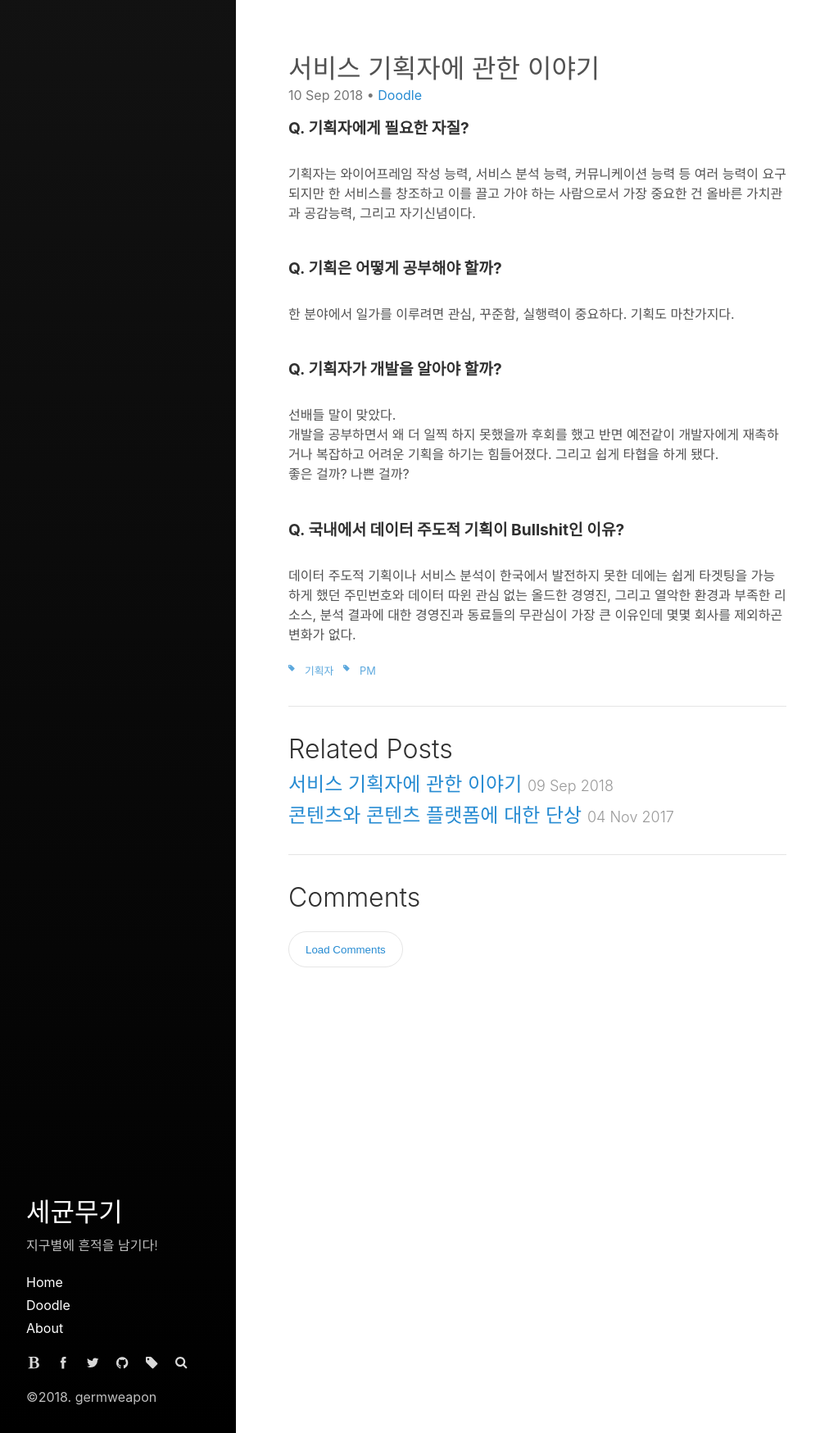
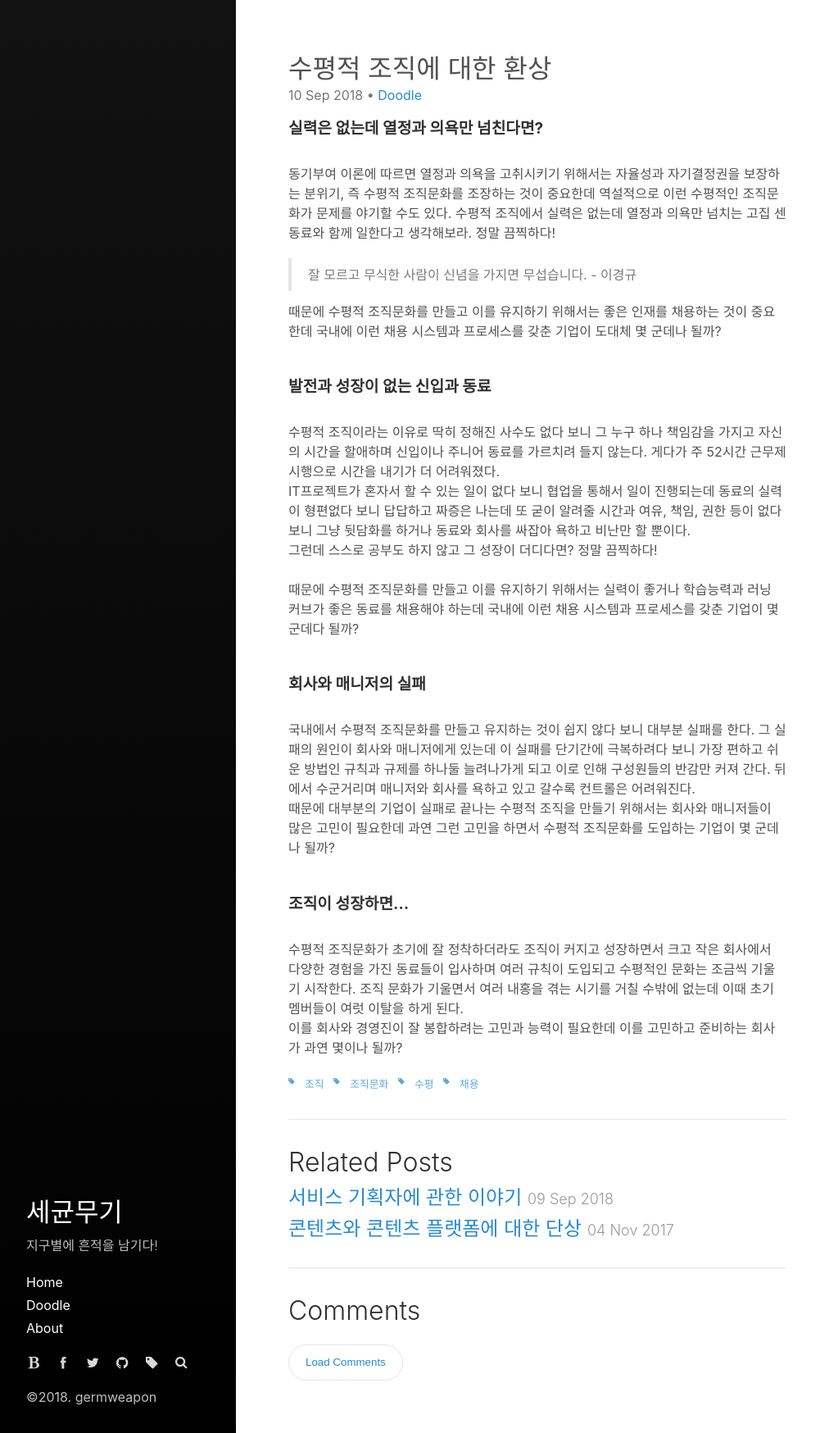
Before and after one commit to germweapon/germweapon.github.io, a Jekyll site: the page built from _posts/2018-09-10-수평적-조직에-대한-환상.md, in a window 1280 px wide. Shown: the whole page at 82% size, without its empty margins (0-1023 px from the left). Built offline with Jekyll 4.4.1, drawn with Linux system fonts in a browser that asks for light colours.

Commit message:
modified new post

```diff
--- a/_posts/2018-09-10-수평적-조직에-대한-환상.md
+++ b/_posts/2018-09-10-수평적-조직에-대한-환상.md
@@ -1,33 +1,43 @@
 ---
 layout: post
-title: 서비스 기획자에 관한 이야기
-description: "기획자를 위한 가이드"
+title: 수평적 조직에 대한 환상
+description: "수평적 조직 문화에 대한 이야기?"
 image: "/assets/_images/2017-11/germweapon.jpg"
 categories:
   - Doodle
 tags:
-  - 기획자
-  - PM
+  - 조직
+  - 조직문화
+  - 수평
+  - 채용
 ---
 
 
-#### **Q. 기획자에게 필요한 자질?**
+#### **실력은 없는데 열정과 의욕만 넘친다면?**
 <br/>
-기획자는 와이어프레임 작성 능력, 서비스 분석 능력, 커뮤니케이션 능력 등 여러 능력이 요구되지만 한 서비스를 창조하고 이를 끌고 가야 하는 사람으로서 가장 중요한 건 올바른 가치관과 공감능력, 그리고 자기신념이다.
+동기부여 이론에 따르면 열정과 의욕을 고취시키기 위해서는 자율성과 자기결정권을 보장하는 분위기, 즉 수평적 조직문화를 조장하는 것이 중요한데 역설적으로 이런 수평적인 조직문화가 문제를 야기할 수도 있다. 수평적 조직에서 실력은 없는데 열정과 의욕만 넘치는 고집 센 동료와 함께 일한다고 생각해보라. 정말 끔찍하다!
+
+>잘 모르고 무식한 사람이 신념을 가지면 무섭습니다. - 이경규
+
+때문에 수평적 조직문화를 만들고 이를 유지하기 위해서는 좋은 인재를 채용하는 것이 중요한데 국내에 이런 채용 시스템과 프로세스를 갖춘 기업이 도대체 몇 군데나 될까?
 <br/>
 <br/>
-#### **Q. 기획은 어떻게 공부해야 할까?**
+#### **발전과 성장이 없는 신입과 동료**
 <br/>
-한 분야에서 일가를 이루려면 관심, 꾸준함, 실행력이 중요하다. 기획도 마찬가지다.
+수평적 조직이라는 이유로 딱히 정해진 사수도 없다 보니 그 누구 하나 책임감을 가지고 자신의 시간을 할애하며 신입이나 주니어 동료를 가르치려 들지 않는다. 게다가 주 52시간 근무제 시행으로 시간을 내기가 더 어려워졌다.<br/>
+IT프로젝트가 혼자서 할 수 있는 일이 없다 보니 협업을 통해서 일이 진행되는데 동료의 실력이 형편없다 보니 답답하고 짜증은 나는데 또 굳이 알려줄 시간과 여유, 책임, 권한 등이 없다 보니 그냥 뒷담화를 하거나 동료와 회사를 싸잡아 욕하고 비난만 할 뿐이다.<br/>
+그런데 스스로 공부도 하지 않고 그 성장이 더디다면? 정말 끔찍하다!<br/>
+<br/>
+때문에 수평적 조직문화를 만들고 이를 유지하기 위해서는 실력이 좋거나 학습능력과 러닝 커브가 좋은 동료를 채용해야 하는데 국내에 이런 채용 시스템과 프로세스를 갖춘 기업이 몇 군데다 될까?
 <br/>
 <br/>
-#### **Q. 기획자가 개발을 알아야 할까?**
+#### **회사와 매니저의 실패**
 <br/>
-선배들 말이 맞았다.<br/>
-개발을 공부하면서 왜 더 일찍 하지 못했을까 후회를 했고 반면 예전같이 개발자에게 재촉하거나 복잡하고 어려운 기획을 하기는 힘들어졌다. 그리고 쉽게 타협을 하게 됐다.<br/>
-좋은 걸까? 나쁜 걸까?
+국내에서 수평적 조직문화를 만들고 유지하는 것이 쉽지 않다 보니 대부분 실패를 한다. 그 실패의 원인이 회사와 매니저에게 있는데 이 실패를 단기간에 극복하려다 보니 가장 편하고 쉬운 방법인 규칙과 규제를 하나둘 늘려나가게 되고 이로 인해 구성원들의 반감만 커져 간다. 뒤에서 수군거리며 매니저와 회사를 욕하고 있고 갈수록 컨트롤은 어려워진다.<br/>
+때문에 대부분의 기업이 실패로 끝나는 수평적 조직을 만들기 위해서는 회사와 매니저들이 많은 고민이 필요한데 과연 그런 고민을 하면서 수평적 조직문화를 도입하는 기업이 몇 군데나 될까?
 <br/>
 <br/>
-#### **Q. 국내에서 데이터 주도적 기획이 Bullshit인 이유?**
+#### **조직이 성장하면...**
 <br/>
-데이터 주도적 기획이나 서비스 분석이 한국에서 발전하지 못한 데에는 쉽게 타겟팅을 가능하게 했던 주민번호와 데이터 따윈 관심 없는 올드한 경영진, 그리고 열악한 환경과 부족한 리소스, 분석 결과에 대한 경영진과 동료들의 무관심이 가장 큰 이유인데 몇몇 회사를 제외하곤 변화가 없다.
+수평적 조직문화가 초기에 잘 정착하더라도 조직이 커지고 성장하면서 크고 작은 회사에서 다양한 경험을 가진 동료들이 입사하며 여러 규칙이 도입되고 수평적인 문화는 조금씩 기울기 시작한다. 조직 문화가 기울면서 여러 내홍을 겪는 시기를 거칠 수밖에 없는데 이때 초기 멤버들이 여럿 이탈을 하게 된다.<br/>
+이를 회사와 경영진이 잘 봉합하려는 고민과 능력이 필요한데 이를 고민하고 준비하는 회사가 과연 몇이나 될까?
```
